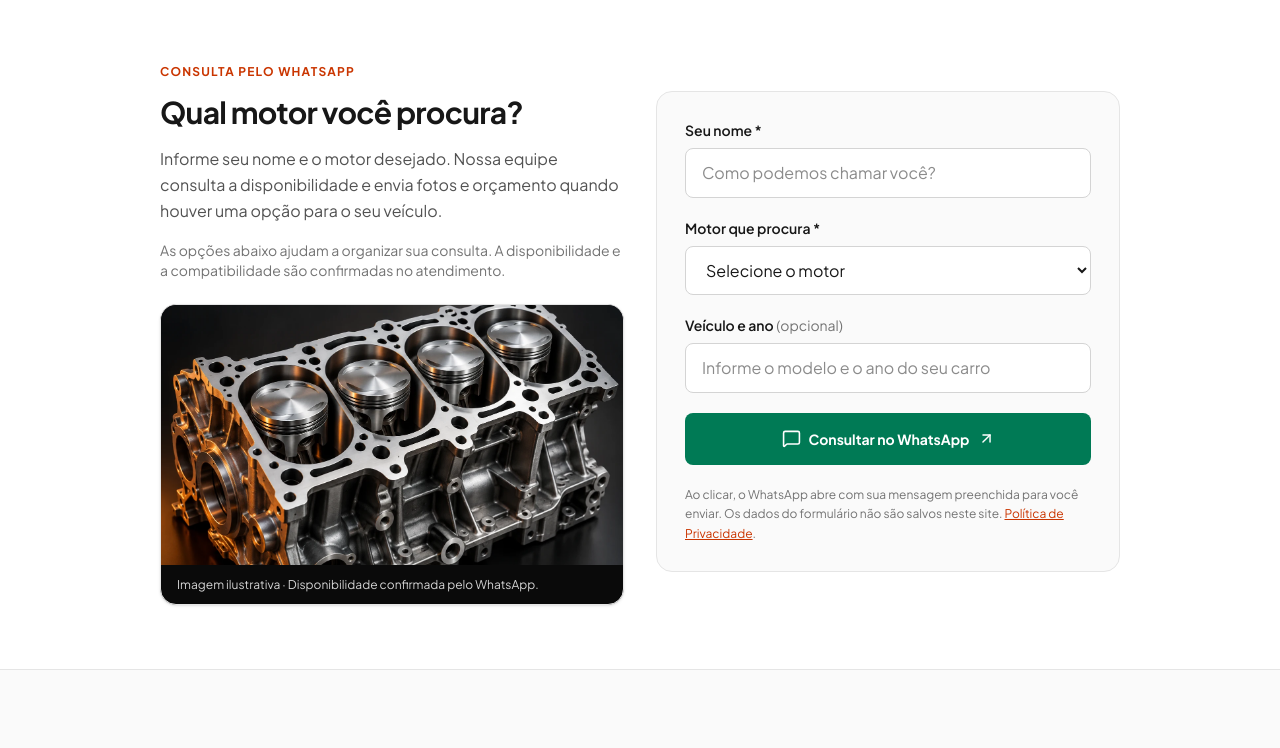
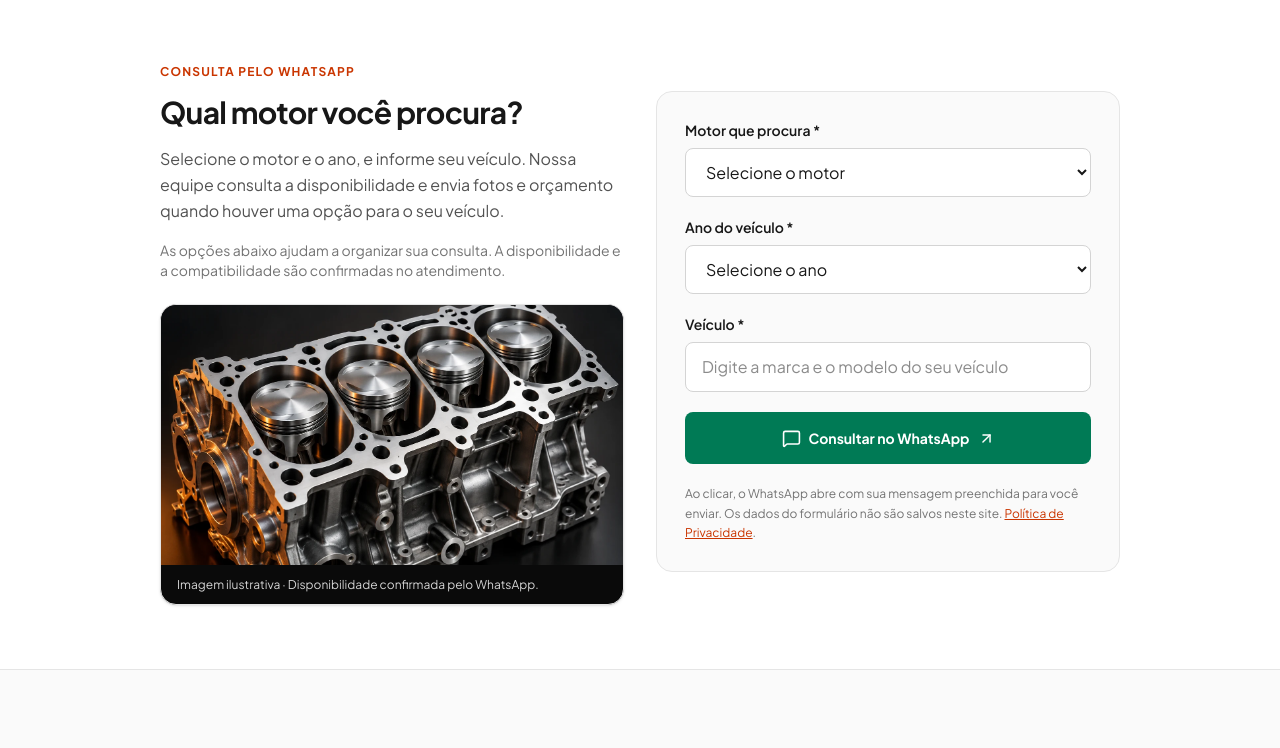
Before and after one commit to forteracacambas-cmyk/RCR-AUTO-SHOP, a React (Vite) app: page / in a window 1280 px wide. Shown: the part 1580-2328 px from the top of the page. Built offline with nearby package versions, Linux system fonts and the light colour scheme.

Commit message:
Require engine, year and vehicle for WhatsApp consultation

```diff
--- a/src/components/FaqSection.tsx
+++ b/src/components/FaqSection.tsx
@@ -10,12 +10,12 @@ export const FaqSection: React.FC = () => {
     {
       question: 'Como funciona a consulta de motor?',
       answer:
-        'Você informa seu nome, seleciona o motor e clica em Consultar no WhatsApp. O aplicativo abre com a mensagem preenchida para você enviar. Nossa equipe confirma as opções disponíveis.',
+        'Você seleciona o motor e o ano, informa seu veículo e clica em Consultar no WhatsApp. O aplicativo abre com a mensagem preenchida para você enviar. Nossa equipe confirma as opções disponíveis.',
     },
     {
       question: 'Quais dados eu preciso informar no formulário?',
       answer:
-        'Informe seu nome e selecione o motor desejado. O modelo e o ano do veículo são opcionais no formulário e ajudam a conferir a compatibilidade durante o atendimento.',
+        'Selecione o motor desejado, escolha o ano e digite a marca e o modelo do veículo. Os três campos são obrigatórios e ajudam a conferir a compatibilidade durante o atendimento.',
     },
     {
       question: 'Como recebo as fotos do motor?',
--- a/src/components/InquiryForm.tsx
+++ b/src/components/InquiryForm.tsx
@@ -6,20 +6,22 @@ import { businessConfig } from '../config/businessConfig';
 const engines = ['Motor 1.0', 'Motor 1.4', 'Motor 1.6', 'Motor 1.8', 'Motor 2.0', 'Motor diesel', 'Outra motorização / não sei'];
 
 export const InquiryForm: React.FC = () => {
-  const [name, setName] = useState('');
+  const [year, setYear] = useState('');
+  const years = Array.from({ length: new Date().getFullYear() - 1989 }, (_, i) => String(new Date().getFullYear() - i));
   const [engine, setEngine] = useState('');
   const [vehicle, setVehicle] = useState('');
   const [error, setError] = useState('');
   const message = [
-    `Olá, RCR AUTO SHOP! Meu nome é ${name.trim()}.`,
+    'Olá, RCR AUTO SHOP!',
     `Gostaria de consultar a disponibilidade de: ${engine}.`,
-    ...(vehicle.trim() ? [`Meu veículo: ${vehicle.trim()}.`] : []),
+    `Ano: ${year}.`,
+    `Meu veículo: ${vehicle.trim()}.`,
     'Podem me enviar fotos, valor e condições caso haja uma opção compatível disponível?'
   ].join('\n\n');
   const submit = (event: React.FormEvent) => {
-    if (!name.trim() || !engine) {
+    if (!engine || !year || !vehicle.trim()) {
       event.preventDefault();
-      setError('Informe seu nome e selecione o motor que procura.');
+      setError('Selecione o motor, escolha o ano e informe o veículo.');
       return;
     }
     setError('');
@@ -32,16 +34,12 @@ export const InquiryForm: React.FC = () => {
           <div>
             <span className="text-xs font-bold uppercase tracking-widest text-orange-700">Consulta pelo WhatsApp</span>
             <h2 className="mt-3 text-3xl font-bold tracking-tight text-neutral-900">Qual motor você procura?</h2>
-            <p className="mt-4 leading-relaxed text-neutral-600">Informe seu nome e o motor desejado. Nossa equipe consulta a disponibilidade e envia fotos e orçamento quando houver uma opção para o seu veículo.</p>
+            <p className="mt-4 leading-relaxed text-neutral-600">Selecione o motor e o ano, e informe seu veículo. Nossa equipe consulta a disponibilidade e envia fotos e orçamento quando houver uma opção para o seu veículo.</p>
             <p className="mt-4 text-sm text-neutral-500">As opções abaixo ajudam a organizar sua consulta. A disponibilidade e a compatibilidade são confirmadas no atendimento.</p>
             <div className="mt-6"><SectionImage image="detail" compact caption="Disponibilidade confirmada pelo WhatsApp." /></div>
           </div>
           <form action={`https://wa.me/${businessConfig.whatsappNumber.replace(/\D/g, '')}`} method="get" onSubmit={submit} noValidate className="rounded-2xl border border-neutral-200 bg-neutral-50 p-5 sm:p-7 space-y-5">
             <input type="hidden" name="text" value={message} />
-            <div>
-              <label htmlFor="customer-name" className="mb-2 block text-sm font-semibold">Seu nome *</label>
-              <input id="customer-name" autoComplete="given-name" maxLength={100} value={name} onChange={e => setName(e.target.value)} placeholder="Como podemos chamar você?" className={fieldClass} required />
-            </div>
             <div>
               <label htmlFor="engine-choice" className="mb-2 block text-sm font-semibold">Motor que procura *</label>
               <select id="engine-choice" value={engine} onChange={e => setEngine(e.target.value)} className={fieldClass} required>
@@ -50,8 +48,16 @@ export const InquiryForm: React.FC = () => {
               </select>
             </div>
             <div>
-              <label htmlFor="vehicle-details" className="mb-2 block text-sm font-semibold">Veículo e ano <span className="font-normal text-neutral-500">(opcional)</span></label>
-              <input id="vehicle-details" maxLength={180} value={vehicle} onChange={e => setVehicle(e.target.value)} placeholder="Informe o modelo e o ano do seu carro" className={fieldClass} />
+              <label htmlFor="vehicle-year" className="mb-2 block text-sm font-semibold">Ano do veículo *</label>
+              <select id="vehicle-year" value={year} onChange={e => setYear(e.target.value)} className={fieldClass} required>
+                <option value="">Selecione o ano</option>
+                {years.map(item => <option key={item} value={item}>{item}</option>)}
+                <option value="Anterior a 1990">Anterior a 1990</option>
+              </select>
+            </div>
+            <div>
+              <label htmlFor="vehicle-details" className="mb-2 block text-sm font-semibold">Veículo *</label>
+              <input id="vehicle-details" maxLength={180} value={vehicle} onChange={e => setVehicle(e.target.value)} placeholder="Digite a marca e o modelo do seu veículo" className={fieldClass} required />
             </div>
             {error && <p role="alert" className="text-sm text-red-700">{error}</p>}
             <button type="submit" className="flex w-full items-center justify-center gap-2 rounded-lg bg-emerald-700 px-4 py-4 text-sm font-bold text-white hover:bg-emerald-600 focus-visible:outline-2 focus-visible:outline-offset-2 focus-visible:outline-emerald-700 cursor-pointer">
```
